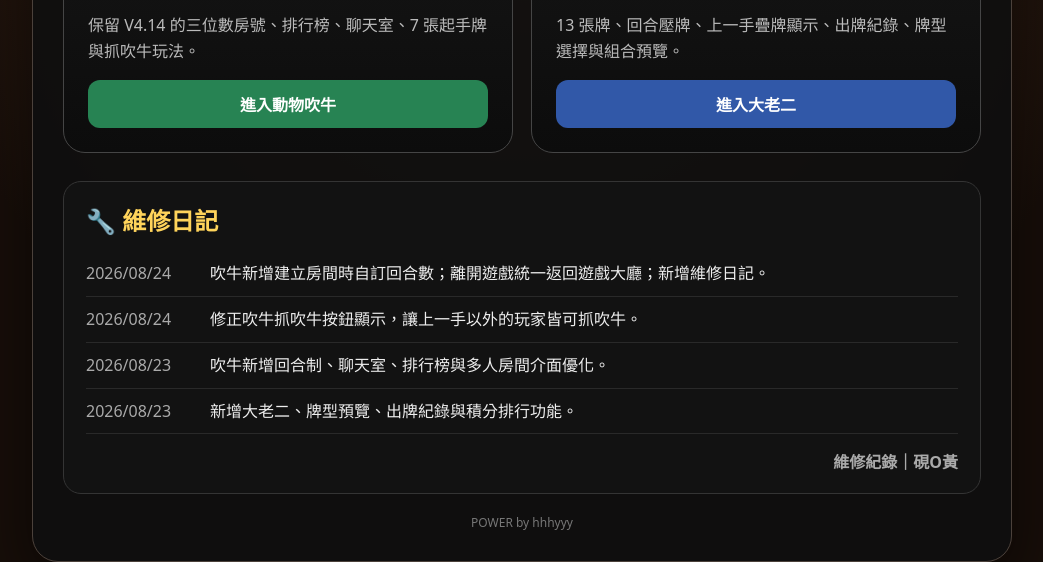
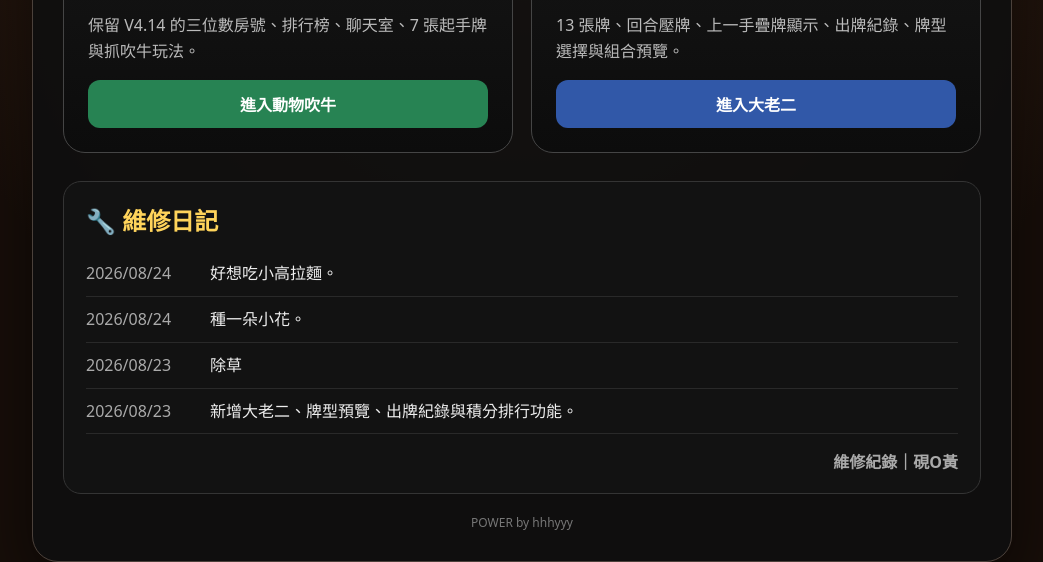
Before and after one commit to 07huang07/liar-card-game, a website: page public/index.html in a window 1280 px wide. Shown: the part 276-838 px from the top of the page, without its empty margins (118-1161 px from the left). Drawn offline with Linux system fonts and the light colour scheme.

Commit message:
Update index.html

```diff
--- a/public/index.html
+++ b/public/index.html
@@ -42,9 +42,9 @@
     </section>
     <section class="maintenanceDiary">
       <h2>🔧 維修日記</h2>
-      <div class="maintenanceEntry"><time>2026/08/24</time><span>吹牛新增建立房間時自訂回合數；離開遊戲統一返回遊戲大廳；新增維修日記。</span></div>
-      <div class="maintenanceEntry"><time>2026/08/24</time><span>修正吹牛抓吹牛按鈕顯示，讓上一手以外的玩家皆可抓吹牛。</span></div>
-      <div class="maintenanceEntry"><time>2026/08/23</time><span>吹牛新增回合制、聊天室、排行榜與多人房間介面優化。</span></div>
+      <div class="maintenanceEntry"><time>2026/08/24</time><span>好想吃小高拉麵。</span></div>
+      <div class="maintenanceEntry"><time>2026/08/24</time><span>種一朵小花。</span></div>
+      <div class="maintenanceEntry"><time>2026/08/23</time><span>除草</span></div>
       <div class="maintenanceEntry"><time>2026/08/23</time><span>新增大老二、牌型預覽、出牌紀錄與積分排行功能。</span></div>
       <div class="maintenanceSign">維修紀錄｜硯O黃</div>
     </section>
```
